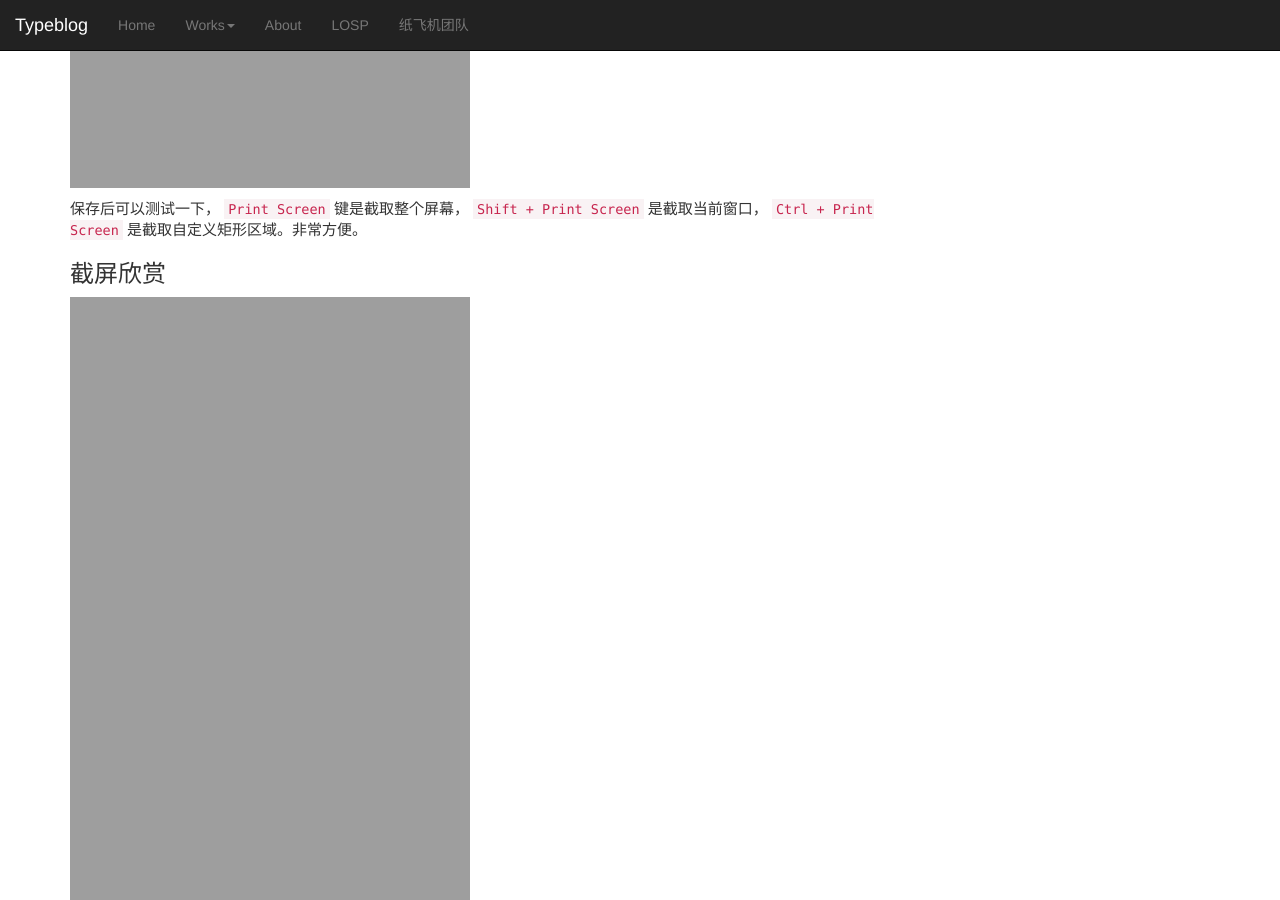
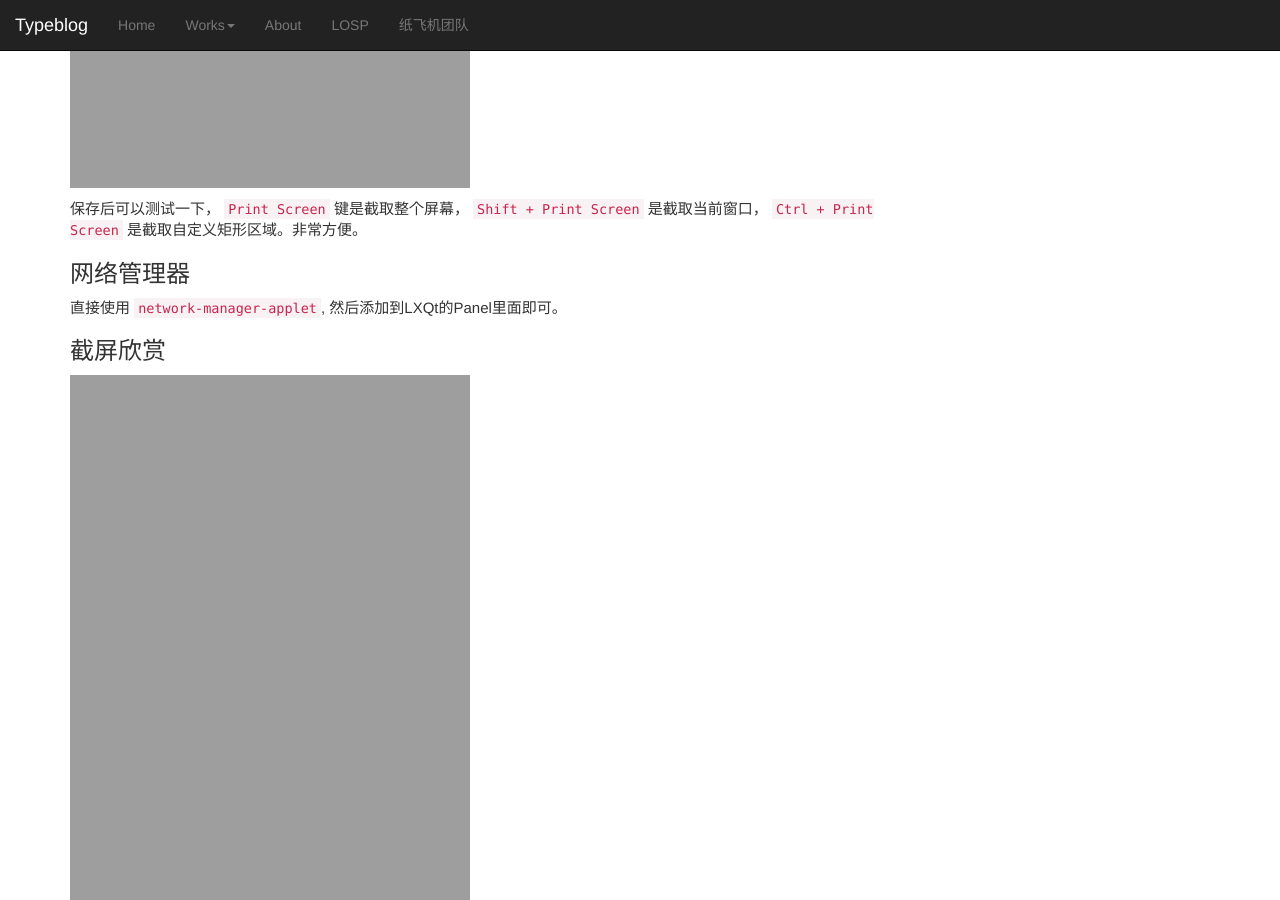
Before and after one commit to slanterns-fork/Blog, a Jekyll site: the page built from _posts/tech/2014-09-14-switch-to-lxqt-desktop.md, in a window 1280 px wide and 900 px high, scrolled down 1602 px. Built offline with Jekyll 4.4.1, drawn with Linux system fonts in a browser that asks for light colours; Markdown is read by kramdown in place of the engine named in the settings; comment, search, counter and statistics services are not loaded.

Commit message:
add networkmanager
Signed-off-by: Peter Cai <xqsx43cxy@126.com>

```diff
--- a/_posts/tech/2014-09-14-switch-to-lxqt-desktop.md
+++ b/_posts/tech/2014-09-14-switch-to-lxqt-desktop.md
@@ -56,6 +56,10 @@ Compiz的配置可以在 `Preferences->CompizConfig Settings Manager` 里面找
 
 保存后可以测试一下， `Print Screen` 键是截取整个屏幕， `Shift + Print Screen` 是截取当前窗口， `Ctrl + Print Screen` 是截取自定义矩形区域。非常方便。
 
+### 网络管理器
+
+直接使用 `network-manager-applet`, 然后添加到LXQt的Panel里面即可。
+
 ### 截屏欣赏
 
 ![lxqt1]({{ site.baseurl }}res/lxqt1.png =600x)
```
